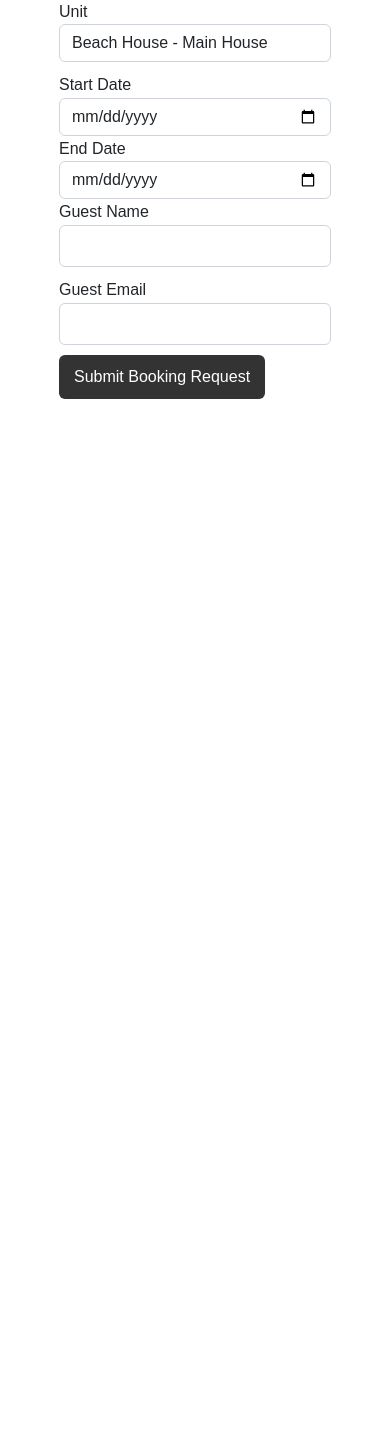
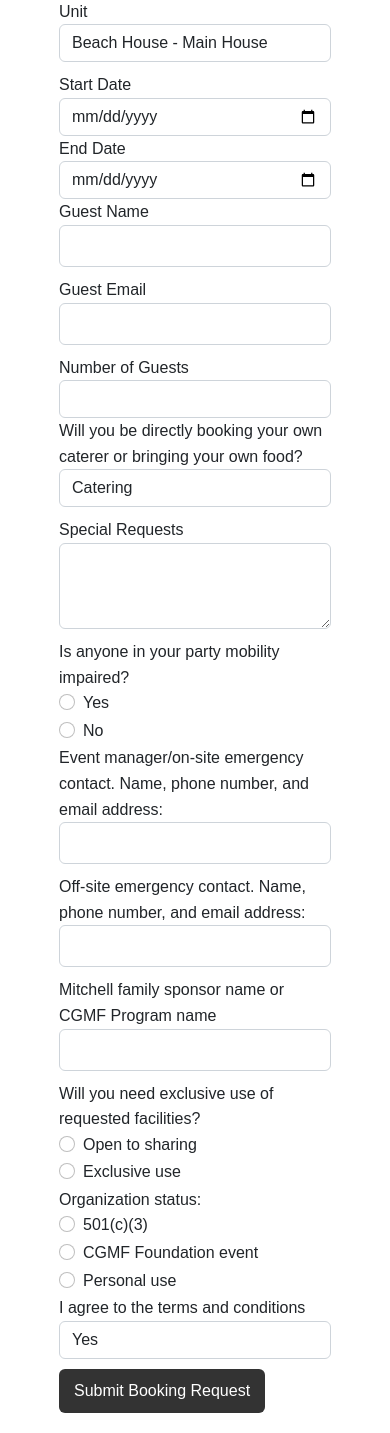
Before and after one commit to ehumpierres/MFR, a Flask app: page /book in a window 390 px wide. Shown: the part 190-1623 px from the top of the page. Before the commit the page ends 589 px from the top, so only its background shows below. Run offline with Flask 3, Linux system fonts and the light colour scheme; a user stored in the database is signed in; data comes from the database, SQL or seed files in the repository.

Commit message:
Agent query: Please check if the booking form now includes all the new fields: "Is anyone in your party mobility impaired?", "Event manager/on-site emergency contact", "Off-site emergency contact", "Mitchell family sponsor name or CGMF Program name", "Will you need exclusive use of requested facilities?", and "Organization status". Also, verify if you can submit a booking with these new fields.

```diff
--- a/forms.py
+++ b/forms.py
@@ -1,6 +1,6 @@
 from flask_wtf import FlaskForm
-from wtforms import StringField, PasswordField, SubmitField, DateField, SelectField
-from wtforms.validators import DataRequired, Email
+from wtforms import StringField, PasswordField, SubmitField, DateField, SelectField, IntegerField, TextAreaField, RadioField
+from wtforms.validators import DataRequired, Email, NumberRange
 
 class LoginForm(FlaskForm):
     passphrase = PasswordField('Passphrase', validators=[DataRequired()])
@@ -12,6 +12,20 @@ class BookingForm(FlaskForm):
     end_date = DateField('End Date', validators=[DataRequired()])
     guest_name = StringField('Guest Name', validators=[DataRequired()])
     guest_email = StringField('Guest Email', validators=[DataRequired(), Email()])
+    num_guests = IntegerField('Number of Guests', validators=[DataRequired(), NumberRange(min=1, message="Must be at least 1")])
+    catering_option = SelectField('Will you be directly booking your own caterer or bringing your own food?',
+                                  choices=[('Catering', 'Catering'), ('Bring own food', 'Bring own food')],
+                                  validators=[DataRequired()])
+    special_requests = TextAreaField('Special Requests')
+    agree_to_terms = SelectField('I agree to the terms and conditions',
+                                 choices=[('Yes', 'Yes'), ('No', 'No')],
+                                 validators=[DataRequired()])
+    mobility_impaired = RadioField('Is anyone in your party mobility impaired?', choices=[('Yes', 'Yes'), ('No', 'No')], validators=[DataRequired()])
+    event_manager_contact = StringField('Event manager/on-site emergency contact. Name, phone number, and email address:', validators=[DataRequired()])
+    offsite_emergency_contact = StringField('Off-site emergency contact. Name, phone number, and email address:', validators=[DataRequired()])
+    mitchell_sponsor = StringField('Mitchell family sponsor name or CGMF Program name', validators=[DataRequired()])
+    exclusive_use = RadioField('Will you need exclusive use of requested facilities?', choices=[('Open to sharing', 'Open to sharing'), ('Exclusive use', 'Exclusive use')], validators=[DataRequired()])
+    organization_status = RadioField('Organization status:', choices=[('501(c)(3)', '501(c)(3)'), ('CGMF Foundation event', 'CGMF Foundation event'), ('Personal use', 'Personal use')], validators=[DataRequired()])
     submit = SubmitField('Submit Booking Request')
 
 class NotificationEmailForm(FlaskForm):
--- a/main.py
+++ b/main.py
@@ -8,9 +8,22 @@ from functools import wraps
 from datetime import date
 import os
 from flask_mail import Mail, Message
+from sqlalchemy.exc import SQLAlchemyError
+from sqlalchemy import create_engine, text
+from sqlalchemy.orm import scoped_session, sessionmaker
+from sqlalchemy.pool import QueuePool
 
 app = Flask(__name__)
 app.config.from_object(Config)
+
+# Update database configuration to use a connection pool with retry logic
+engine = create_engine(app.config['SQLALCHEMY_DATABASE_URI'],
+                       poolclass=QueuePool,
+                       pool_size=5,
+                       max_overflow=10,
+                       pool_timeout=30,
+                       pool_recycle=1800)
+db.session = scoped_session(sessionmaker(bind=engine))
 
 db.init_app(app)
 login_manager = LoginManager(app)
@@ -49,13 +62,34 @@ def send_notification_email(subject, body, recipients):
 
 def notify_admins(booking):
     subject = f"New Booking Request: {booking.guest_name}"
-    body = f"A new booking request has been submitted:\nGuest: {booking.guest_name}\nUnit: {booking.unit.name}\nDates: {booking.start_date} to {booking.end_date}"
+    body = f"""A new booking request has been submitted:
+Guest: {booking.guest_name}
+Unit: {booking.unit.name}
+Dates: {booking.start_date} to {booking.end_date}
+Number of Guests: {booking.num_guests}
+Catering Option: {booking.catering_option}
+Special Requests: {booking.special_requests}
+Mobility Impaired: {'Yes' if booking.mobility_impaired else 'No'}
+Event Manager Contact: {booking.event_manager_contact}
+Offsite Emergency Contact: {booking.offsite_emergency_contact}
+Mitchell Sponsor: {booking.mitchell_sponsor}
+Exclusive Use: {booking.exclusive_use}
+Organization Status: {booking.organization_status}"""
     admin_emails = [email.email for email in NotificationEmail.query.all()]
     send_notification_email(subject, body, admin_emails)
 
 def notify_guest(booking):
     subject = f"Booking {booking.status.capitalize()}: {booking.unit.property.name} - {booking.unit.name}"
-    body = f"Your booking request for {booking.unit.property.name} - {booking.unit.name} from {booking.start_date} to {booking.end_date} has been {booking.status}."
+    body = f"""Your booking request for {booking.unit.property.name} - {booking.unit.name} from {booking.start_date} to {booking.end_date} has been {booking.status}.
+Number of Guests: {booking.num_guests}
+Catering Option: {booking.catering_option}
+Special Requests: {booking.special_requests}
+Mobility Impaired: {'Yes' if booking.mobility_impaired else 'No'}
+Event Manager Contact: {booking.event_manager_contact}
+Offsite Emergency Contact: {booking.offsite_emergency_contact}
+Mitchell Sponsor: {booking.mitchell_sponsor}
+Exclusive Use: {booking.exclusive_use}
+Organization Status: {booking.organization_status}"""
     send_notification_email(subject, body, [booking.guest_email])
 
 @app.route('/')
@@ -104,6 +138,9 @@ def book():
     form = BookingForm()
     form.unit_id.choices = [(unit.id, f"{unit.property.name} - {unit.name}") for unit in Unit.query.join(Property).all()]
     if form.validate_on_submit():
+        if form.agree_to_terms.data == 'No':
+            flash('You must agree to the terms and conditions to submit a booking request.', 'error')
+            return render_template('booking_form.html', form=form)
         try:
             booking = Booking(
                 unit_id=form.unit_id.data,
@@ -111,6 +148,15 @@ def book():
                 end_date=form.end_date.data,
                 guest_name=form.guest_name.data,
                 guest_email=form.guest_email.data,
+                num_guests=form.num_guests.data,
+                catering_option=form.catering_option.data,
+                special_requests=form.special_requests.data,
+                mobility_impaired=form.mobility_impaired.data == 'Yes',
+                event_manager_contact=form.event_manager_contact.data,
+                offsite_emergency_contact=form.offsite_emergency_contact.data,
+                mitchell_sponsor=form.mitchell_sponsor.data,
+                exclusive_use=form.exclusive_use.data,
+                organization_status=form.organization_status.data,
                 status='pending'
             )
             db.session.add(booking)
@@ -118,10 +164,14 @@ def book():
             notify_admins(booking)
             flash('Booking request submitted successfully')
             return redirect(url_for('index'))
+        except SQLAlchemyError as e:
+            db.session.rollback()
+            app.logger.error(f"Database error while submitting booking: {str(e)}")
+            flash('An error occurred while submitting your booking. Please try again later.', 'error')
         except Exception as e:
             db.session.rollback()
-            app.logger.error(f"Error submitting booking: {str(e)}")
-            flash('An error occurred while submitting your booking. Please try again.', 'error')
+            app.logger.error(f"Unexpected error while submitting booking: {str(e)}")
+            flash('An unexpected error occurred. Please try again later.', 'error')
     return render_template('booking_form.html', form=form)
 
 @app.route('/admin')
@@ -139,107 +189,166 @@ def admin():
 def add_notification_email():
     form = NotificationEmailForm()
     if form.validate_on_submit():
-        email = NotificationEmail(email=form.email.data)
-        db.session.add(email)
-        db.session.commit()
-        flash('Notification email added successfully')
+        try:
+            email = NotificationEmail(email=form.email.data)
+            db.session.add(email)
+            db.session.commit()
+            flash('Notification email added successfully')
+        except SQLAlchemyError as e:
+            db.session.rollback()
+            app.logger.error(f"Database error while adding notification email: {str(e)}")
+            flash('An error occurred while adding the notification email. Please try again later.', 'error')
+        except Exception as e:
+            db.session.rollback()
+            app.logger.error(f"Unexpected error while adding notification email: {str(e)}")
+            flash('An unexpected error occurred. Please try again later.', 'error')
     return redirect(url_for('admin'))
 
 @app.route('/admin/remove_notification_email/<int:email_id>')
 @login_required
 @admin_required
 def remove_notification_email(email_id):
-    email = NotificationEmail.query.get_or_404(email_id)
-    db.session.delete(email)
-    db.session.commit()
-    flash('Notification email removed successfully')
+    try:
+        email = NotificationEmail.query.get_or_404(email_id)
+        db.session.delete(email)
+        db.session.commit()
+        flash('Notification email removed successfully')
+    except SQLAlchemyError as e:
+        db.session.rollback()
+        app.logger.error(f"Database error while removing notification email: {str(e)}")
+        flash('An error occurred while removing the notification email. Please try again later.', 'error')
+    except Exception as e:
+        db.session.rollback()
+        app.logger.error(f"Unexpected error while removing notification email: {str(e)}")
+        flash('An unexpected error occurred. Please try again later.', 'error')
     return redirect(url_for('admin'))
 
 @app.route('/approve/<int:booking_id>', methods=['POST'])
 @login_required
 @admin_required
 def approve_booking(booking_id):
-    booking = Booking.query.get_or_404(booking_id)
-    booking.status = 'approved'
-    db.session.commit()
-    notify_guest(booking)
-    return jsonify({
-        'id': booking.id,
-        'title': f'{booking.guest_name} - {booking.unit.name}',
-        'color': '#378006',
-        'status': 'approved'
-    })
+    try:
+        booking = Booking.query.get_or_404(booking_id)
+        booking.status = 'approved'
+        db.session.commit()
+        notify_guest(booking)
+        return jsonify({
+            'id': booking.id,
+            'title': f'{booking.guest_name} - {booking.unit.name}',
+            'color': '#378006',
+            'status': 'approved'
+        })
+    except SQLAlchemyError as e:
+        db.session.rollback()
+        app.logger.error(f"Database error while approving booking: {str(e)}")
+        return jsonify({'error': 'An error occurred while approving the booking. Please try again later.'}), 500
+    except Exception as e:
+        db.session.rollback()
+        app.logger.error(f"Unexpected error while approving booking: {str(e)}")
+        return jsonify({'error': 'An unexpected error occurred. Please try again later.'}), 500
 
 @app.route('/reject/<int:booking_id>')
 @login_required
 @admin_required
 def reject_booking(booking_id):
-    booking = Booking.query.get_or_404(booking_id)
-    booking.status = 'rejected'
-    db.session.commit()
-    notify_guest(booking)
-    flash('Booking rejected')
+    try:
+        booking = Booking.query.get_or_404(booking_id)
+        booking.status = 'rejected'
+        db.session.commit()
+        notify_guest(booking)
+        flash('Booking rejected')
+    except SQLAlchemyError as e:
+        db.session.rollback()
+        app.logger.error(f"Database error while rejecting booking: {str(e)}")
+        flash('An error occurred while rejecting the booking. Please try again later.', 'error')
+    except Exception as e:
+        db.session.rollback()
+        app.logger.error(f"Unexpected error while rejecting booking: {str(e)}")
+        flash('An unexpected error occurred. Please try again later.', 'error')
     return redirect(url_for('admin'))
 
 @app.route('/api/bookings/<int:property_id>')
 @login_required
 def get_bookings(property_id):
-    bookings = Booking.query.join(Unit).filter(Unit.property_id == property_id).all()
-    events = [
-        {
-            'id': booking.id,
-            'title': f'{"PENDING - " if booking.status == "pending" else ""}{booking.guest_name} - {booking.unit.name}',
-            'start': booking.start_date.isoformat(),
-            'end': booking.end_date.isoformat(),
-            'color': '#a8d08d' if booking.status == 'pending' else '#378006',
-            'status': booking.status
-        }
-        for booking in bookings
-    ]
-    return jsonify(events)
+    try:
+        bookings = Booking.query.join(Unit).filter(Unit.property_id == property_id).all()
+        events = [
+            {
+                'id': booking.id,
+                'title': f'{"PENDING - " if booking.status == "pending" else ""}{booking.guest_name} - {booking.unit.name}',
+                'start': booking.start_date.isoformat(),
+                'end': booking.end_date.isoformat(),
+                'color': '#a8d08d' if booking.status == 'pending' else '#378006',
+                'status': booking.status
+            }
+            for booking in bookings
+        ]
+        return jsonify(events)
+    except SQLAlchemyError as e:
+        app.logger.error(f"Database error while fetching bookings: {str(e)}")
+        return jsonify({'error': 'An error occurred while fetching bookings. Please try again later.'}), 500
+    except Exception as e:
+        app.logger.error(f"Unexpected error while fetching bookings: {str(e)}")
+        return jsonify({'error': 'An unexpected error occurred. Please try again later.'}), 500
 
 def create_sample_data():
-    # Create sample properties
-    beach_house = Property(name="Beach House", description="A beautiful house by the beach")
-    mountain_cabin = Property(name="Mountain Cabin", description="A cozy cabin in the mountains")
-    db.session.add_all([beach_house, mountain_cabin])
-    db.session.commit()
+    try:
+        # Create sample properties
+        beach_house = Property(name="Beach House", description="A beautiful house by the beach")
+        mountain_cabin = Property(name="Mountain Cabin", description="A cozy cabin in the mountains")
+        db.session.add_all([beach_house, mountain_cabin])
+        db.session.commit()
 
-    # Create sample units for Beach House (7 units)
-    beach_house_units = [
-        Unit(name="Main House", property_id=beach_house.id),
-        Unit(name="Guest House", property_id=beach_house.id),
-        Unit(name="Beach Bungalow 1", property_id=beach_house.id),
-        Unit(name="Beach Bungalow 2", property_id=beach_house.id),
-        Unit(name="Beach Bungalow 3", property_id=beach_house.id),
-        Unit(name="Poolside Suite", property_id=beach_house.id),
-        Unit(name="Oceanview Loft", property_id=beach_house.id)
-    ]
+        # Create sample units for Beach House (7 units)
+        beach_house_units = [
+            Unit(name="Main House", property_id=beach_house.id),
+            Unit(name="Guest House", property_id=beach_house.id),
+            Unit(name="Beach Bungalow 1", property_id=beach_house.id),
+            Unit(name="Beach Bungalow 2", property_id=beach_house.id),
+            Unit(name="Beach Bungalow 3", property_id=beach_house.id),
+            Unit(name="Poolside Suite", property_id=beach_house.id),
+            Unit(name="Oceanview Loft", property_id=beach_house.id)
+        ]
 
-    # Create sample units for Mountain Cabin (6 units)
-    mountain_cabin_units = [
-        Unit(name="Main Cabin", property_id=mountain_cabin.id),
-        Unit(name="Treehouse Suite", property_id=mountain_cabin.id),
-        Unit(name="Hillside Cottage", property_id=mountain_cabin.id),
-        Unit(name="Lakeside Cabin", property_id=mountain_cabin.id),
-        Unit(name="Forest Retreat", property_id=mountain_cabin.id),
-        Unit(name="Mountain View Lodge", property_id=mountain_cabin.id)
-    ]
+        # Create sample units for Mountain Cabin (6 units)
+        mountain_cabin_units = [
+            Unit(name="Main Cabin", property_id=mountain_cabin.id),
+            Unit(name="Treehouse Suite", property_id=mountain_cabin.id),
+            Unit(name="Hillside Cottage", property_id=mountain_cabin.id),
+            Unit(name="Lakeside Cabin", property_id=mountain_cabin.id),
+            Unit(name="Forest Retreat", property_id=mountain_cabin.id),
+            Unit(name="Mountain View Lodge", property_id=mountain_cabin.id)
+        ]
 
-    db.session.add_all(beach_house_units + mountain_cabin_units)
-    db.session.commit()
+        db.session.add_all(beach_house_units + mountain_cabin_units)
+        db.session.commit()
 
-    # Create admin and regular user
-    admin_user = User(username='admin')
-    admin_user.set_password('admin_passphrase')
-    regular_user = User(username='user')
-    regular_user.set_password('user_passphrase')
-    db.session.add_all([admin_user, regular_user])
-    db.session.commit()
+        # Create admin and regular user
+        admin_user = User(username='admin')
+        admin_user.set_password('admin_passphrase')
+        regular_user = User(username='user')
+        regular_user.set_password('user_passphrase')
+        db.session.add_all([admin_user, regular_user])
+        db.session.commit()
+    except SQLAlchemyError as e:
+        db.session.rollback()
+        app.logger.error(f"Database error while creating sample data: {str(e)}")
+    except Exception as e:
+        db.session.rollback()
+        app.logger.error(f"Unexpected error while creating sample data: {str(e)}")
+
+def test_db_connection():
+    try:
+        db.session.execute(text('SELECT 1'))
+        app.logger.info("Database connection successful")
+    except SQLAlchemyError as e:
+        app.logger.error(f"Database connection failed: {str(e)}")
+        raise
 
 if __name__ == '__main__':
     with app.app_context():
-        db.drop_all()  # Drop all existing tables
-        db.create_all()  # Create new tables
-        create_sample_data()  # Add sample data
+        test_db_connection()
+        db.drop_all()
+        db.create_all()
+        create_sample_data()
     app.run(host='0.0.0.0', port=5000)
--- a/templates/booking_form.html
+++ b/templates/booking_form.html
@@ -26,6 +26,61 @@
             {{ form.guest_email.label }}
             {{ form.guest_email(class="form-control") }}
         </div>
+        <div class="form-group">
+            {{ form.num_guests.label }}
+            {{ form.num_guests(class="form-control", type="number", min="1") }}
+        </div>
+        <div class="form-group">
+            {{ form.catering_option.label }}
+            {{ form.catering_option(class="form-control") }}
+        </div>
+        <div class="form-group">
+            {{ form.special_requests.label }}
+            {{ form.special_requests(class="form-control", rows="3") }}
+        </div>
+        <div class="form-group">
+            {{ form.mobility_impaired.label }}
+            {% for subfield in form.mobility_impaired %}
+                <div class="form-check">
+                    {{ subfield(class="form-check-input") }}
+                    {{ subfield.label(class="form-check-label") }}
+                </div>
+            {% endfor %}
+        </div>
+        <div class="form-group">
+            {{ form.event_manager_contact.label }}
+            {{ form.event_manager_contact(class="form-control") }}
+        </div>
+        <div class="form-group">
+            {{ form.offsite_emergency_contact.label }}
+            {{ form.offsite_emergency_contact(class="form-control") }}
+        </div>
+        <div class="form-group">
+            {{ form.mitchell_sponsor.label }}
+            {{ form.mitchell_sponsor(class="form-control") }}
+        </div>
+        <div class="form-group">
+            {{ form.exclusive_use.label }}
+            {% for subfield in form.exclusive_use %}
+                <div class="form-check">
+                    {{ subfield(class="form-check-input") }}
+                    {{ subfield.label(class="form-check-label") }}
+                </div>
+            {% endfor %}
+        </div>
+        <div class="form-group">
+            {{ form.organization_status.label }}
+            {% for subfield in form.organization_status %}
+                <div class="form-check">
+                    {{ subfield(class="form-check-input") }}
+                    {{ subfield.label(class="form-check-label") }}
+                </div>
+            {% endfor %}
+        </div>
+        <div class="form-group">
+            {{ form.agree_to_terms.label }}
+            {{ form.agree_to_terms(class="form-control") }}
+        </div>
         {{ form.submit(class="btn btn-primary") }}
     </form>
 {% endblock %}
```
Also changed, not shown: models.py (+9 -0 lines), form_fields.jpg (added).
